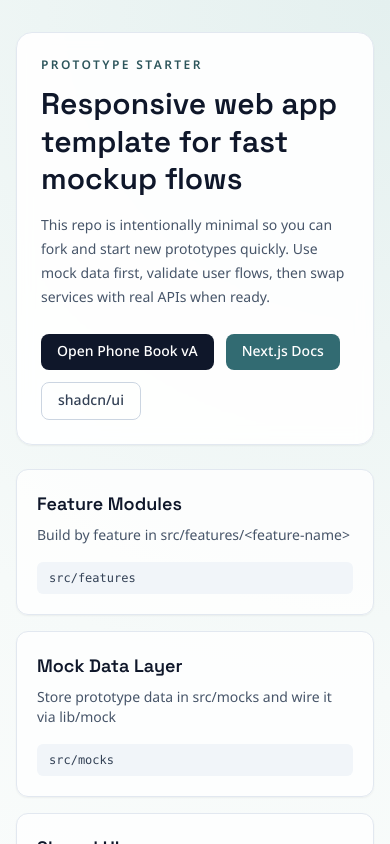
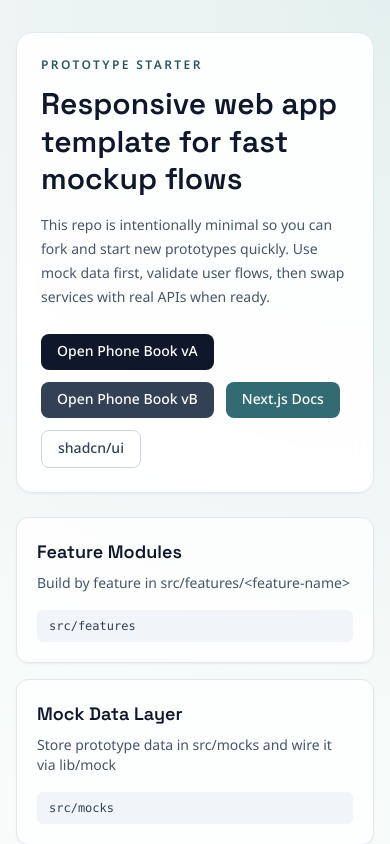
Before and after one commit to thanabatb/ab-testing, a Next.js app: page / in a window 390 px wide. Shown: the top 844 px of the page. Built offline with nearby package versions, Linux system fonts and the light colour scheme.

Commit message:
Add quick access button for Phone Book vB on home

```diff
--- a/src/app/page.tsx
+++ b/src/app/page.tsx
@@ -56,6 +56,12 @@ export default function Home() {
             Open Phone Book vA
           </Link>
           <Link
+            href="/phone-book-vb"
+            className="rounded-lg bg-slate-700 px-4 py-2 text-sm font-medium text-white transition hover:bg-slate-600"
+          >
+            Open Phone Book vB
+          </Link>
+          <Link
             href="https://nextjs.org/docs"
             className="rounded-lg bg-brand-600 px-4 py-2 text-sm font-medium text-white transition hover:bg-brand-700"
           >
```
